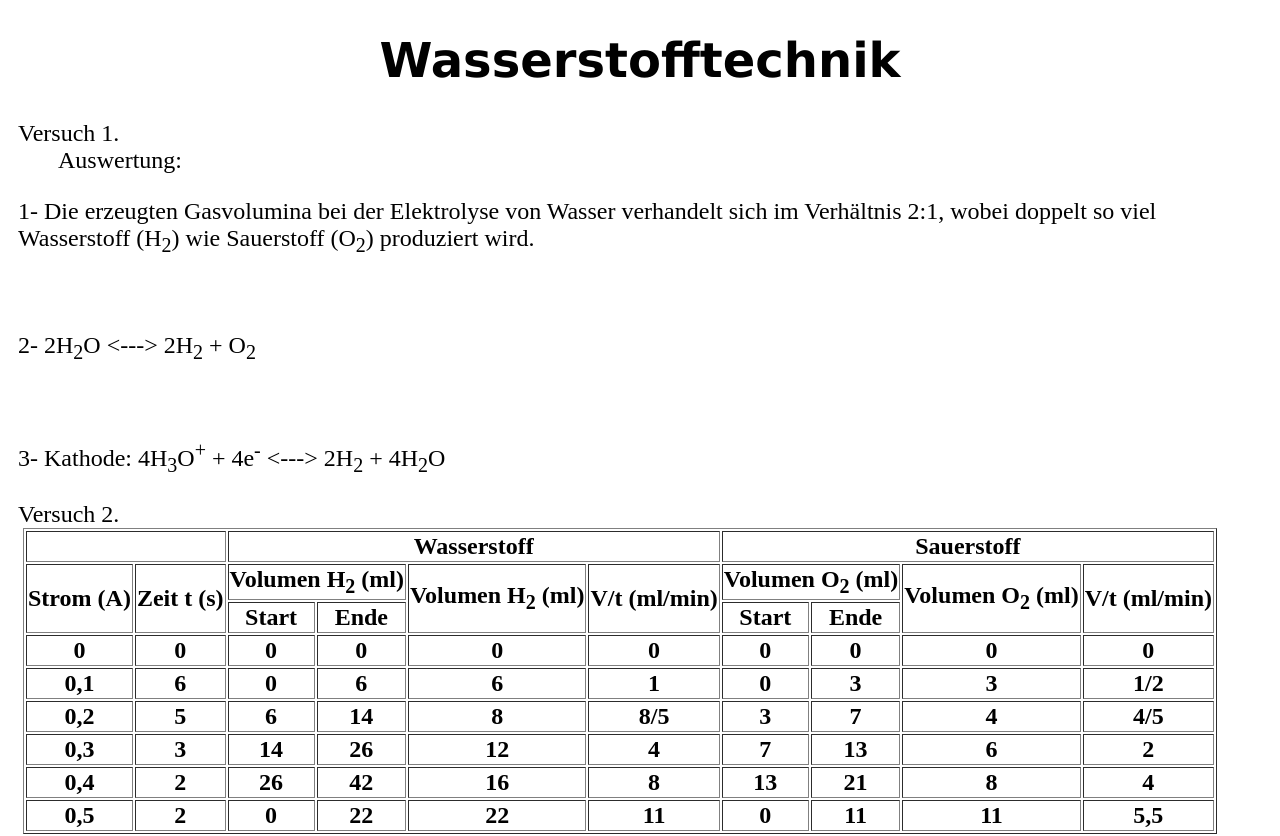
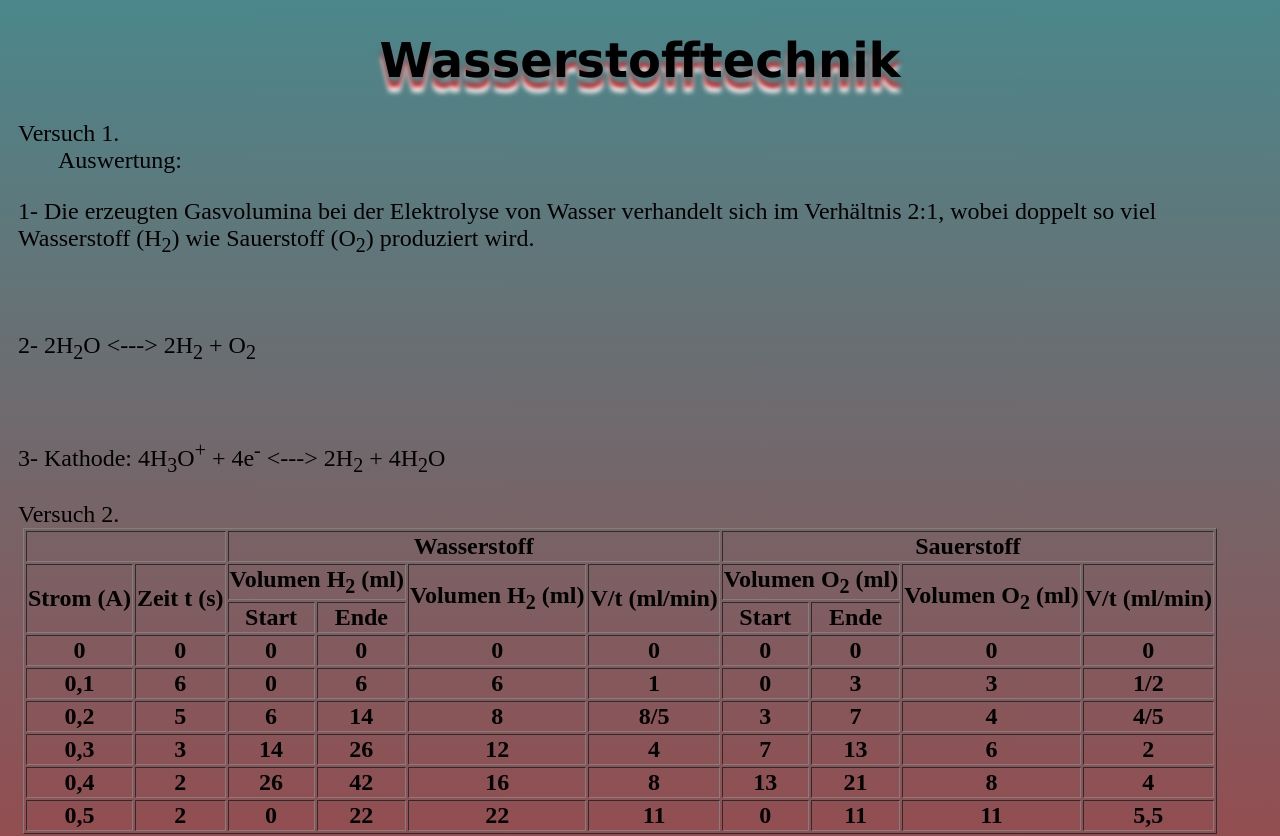
Before and after one commit to borbo-kh/praktikum-exp, a plain HTML site: page Wasserstofftechnik/wasserstofftechnik.html in a window 1280 px wide. Shown: the top 836 px of the page. Drawn offline with Linux system fonts and the light colour scheme.

Commit message:
Update wt-style.css

```diff
--- a/Wasserstofftechnik/wt-style.css
+++ b/Wasserstofftechnik/wt-style.css
@@ -1,10 +1,10 @@
 h1{
     text-align: center;
     font-family:Verdana;
-    text-shadow:0px 5px 5px charcoal, 0px 10px 5px yellow, 0px 15px 5px white;
+    text-shadow:0px 5px 5px #4B878BFF, 0px 10px 5px #D01C1FFF, 0px 15px 5px white;
 }
 body{
-    background: linear-gradient(charcoal, yellow);
+    background: linear-gradient(#4B878BFF, #D01C1FFF);
     background-repeat: no-repeat;
     font-size: x-large;
 }
```
